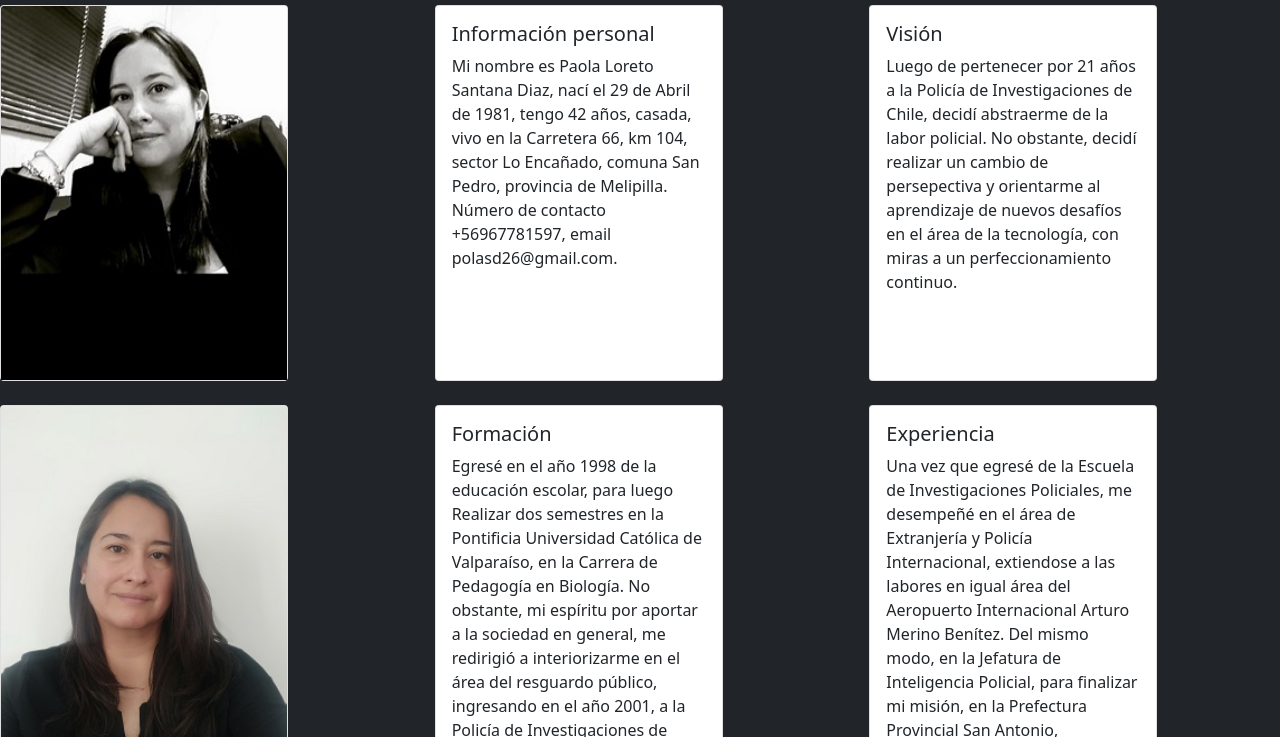
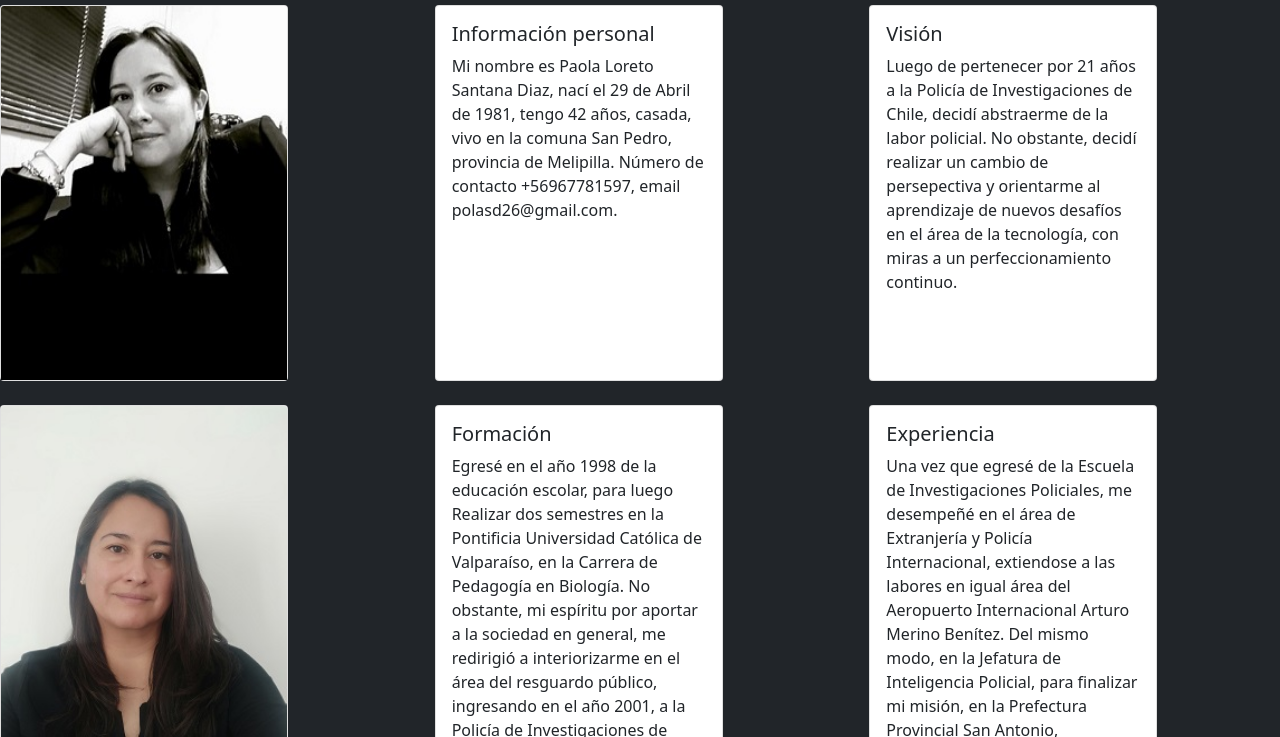
Before and after one commit to slasker/CV, a plain HTML site: page index.html in a window 1280 px wide. Shown: the part 63-800 px from the top of the page. Drawn offline with nearby package versions, Linux system fonts and the light colour scheme.

Commit message:
se cambio info personal

```diff
--- a/index.html
+++ b/index.html
@@ -62,7 +62,7 @@
 
                 <div class="card-body">
                     <h5 class="card-title">Información personal</h5>
-                    <p class="card-text">Mi nombre es Paola Loreto Santana Diaz, nací el 29 de Abril de 1981, tengo 42 años, casada, vivo en la Carretera 66, km 104, sector Lo Encañado, comuna San Pedro, provincia de Melipilla.  Número de contacto +56967781597, email polasd26@gmail.com.</p>
+                    <p class="card-text">Mi nombre es Paola Loreto Santana Diaz, nací el 29 de Abril de 1981, tengo 42 años, casada, vivo en la comuna San Pedro, provincia de Melipilla.  Número de contacto +56967781597, email polasd26@gmail.com.</p>
 
                 </div>
             </div>
```
